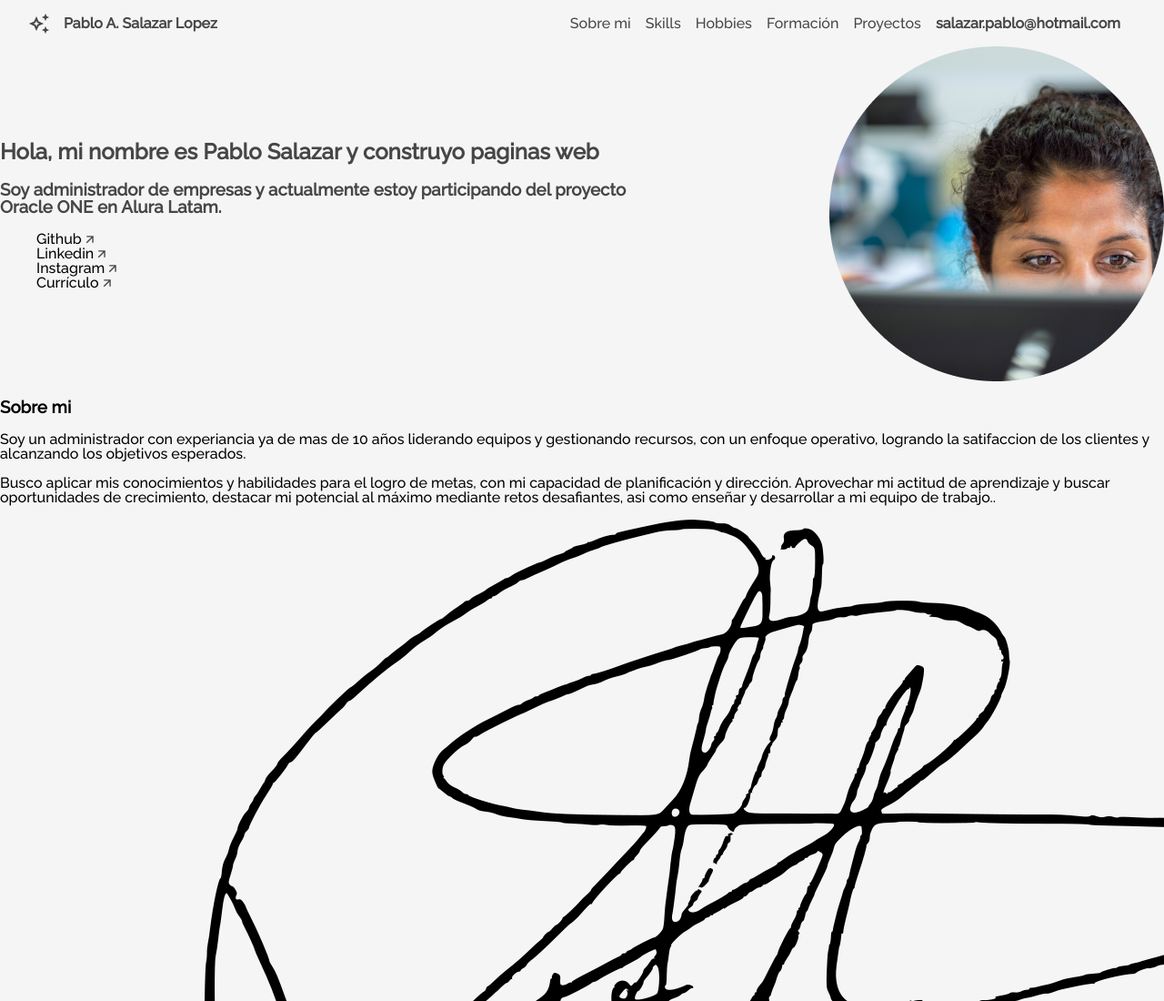
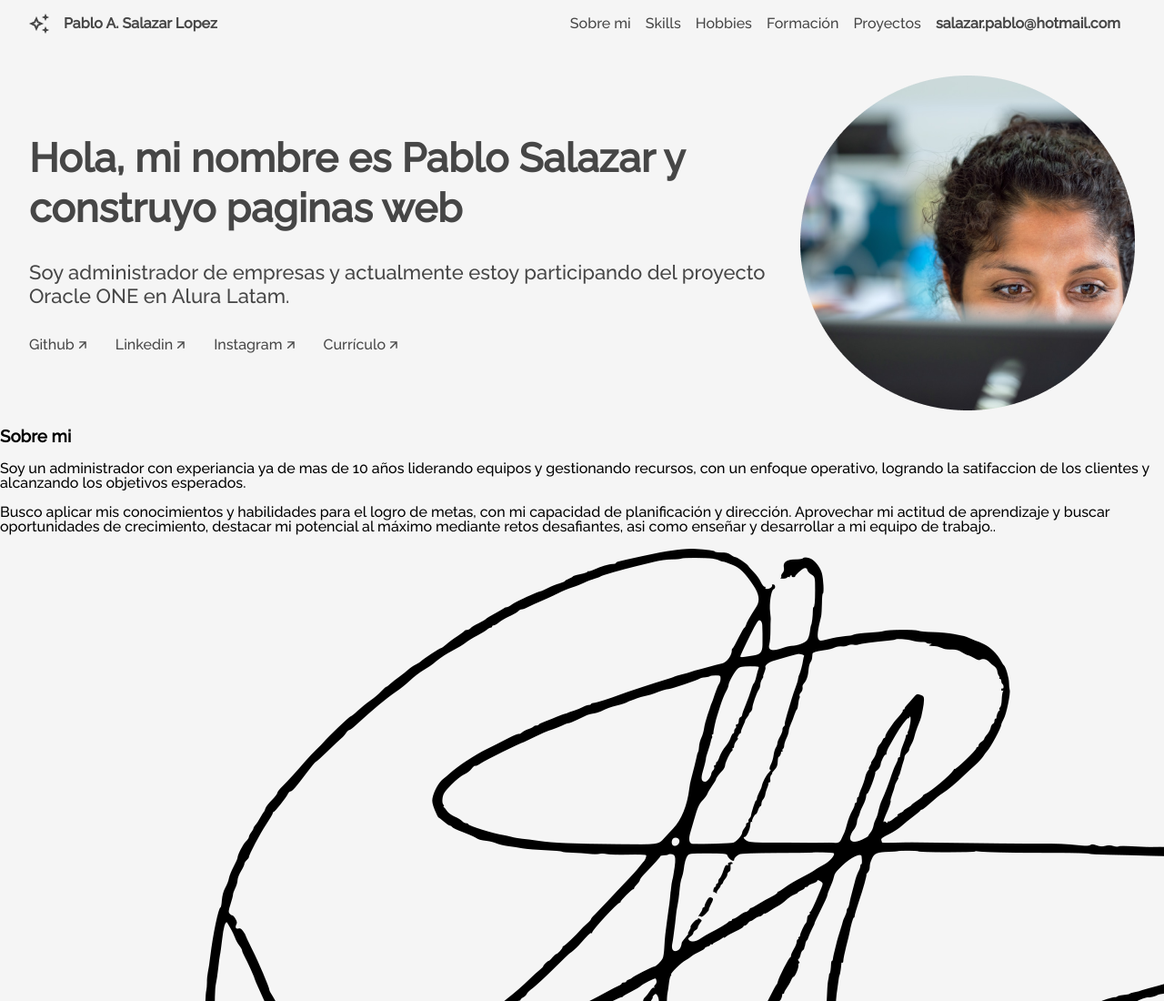
Before and after one commit to Psalazar8505/Portafolio, a plain HTML site: page index.html in a window 1280 px wide. Shown: the top 1100 px of the page at 91% size. Drawn offline with Linux system fonts and the light colour scheme.

Commit message:
terminnando el css de title

```diff
--- a/css/style.css
+++ b/css/style.css
@@ -54,12 +54,9 @@ section.menu{
 
 section.title{
     display: flex;
-    flex-direction: row;
-    justify-content: space-between;
-    align-items: center;
-    padding: 0px;
-    gap: 208px;
-    color: #464646;
+    padding-left: 2rem;
+    padding-right: 2rem;
+    padding-top: 2rem
 }
 
 /*Sección About*/
--- a/css/title/title-container.css
+++ b/css/title/title-container.css
@@ -1,11 +1,28 @@
 .title__container{
-
+    display: flex;
+    flex-direction: column;
 }
 
 .title__bio{
-
+    align-self: stretch;
+    font-weight: 700;
+    font-size: 44px;
+    line-height: 55px;
+    margin: 15px 0 15px 0;
+    flex: none;
+    order: 0;
+    align-self: stretch;
+    flex-grow: 0;
 }
 
 .title__subsection{
-
+    align-self: stretch;
+    font-weight: 400;
+    font-size: 22px;
+    line-height: 26px;
+    margin: 15px 0 15px 0;
+    flex: none;
+    order: 1;
+    align-self: stretch;
+    flex-grow: 0;
 }
--- a/css/title/title-div.css
+++ b/css/title/title-div.css
@@ -1,9 +1,9 @@
 .title__div{
     display: flex;
-    flex-direction: row-reverse;
+    flex-direction: row;
     justify-content: space-between;
     align-items: center;
     padding: 0px;
-    gap: 208px;
+
     color: #464646;
 }
--- a/css/title/title-network.css
+++ b/css/title/title-network.css
@@ -1,11 +1,20 @@
 .title__network{
-
+    display: flex;
+    flex-direction: row;
+    align-items: flex-start;
+    padding: 0px;
+    gap: 32px;
+    flex: none;
+    order: 2;
+    flex-grow: 0;
 }
 
 .title__network__item{
-
+    font-weight: 500;
+    font-size: 16px;
+    line-height: 19px;
 }
 
 .title__network__link{
-
+    color: #464646;
 }
--- a/css/title/title-profile.css
+++ b/css/title/title-profile.css
@@ -1,4 +1,5 @@
 .title__profile{
     width: 368px;
     height: 368px;
+    order: 2;
 }
--- a/index.html
+++ b/index.html
@@ -49,10 +49,10 @@
                 <h3 class="title__subsection">Soy administrador de empresas y actualmente estoy participando del proyecto Oracle ONE en Alura Latam.</h3>
                 <ul class="title__network">
                      <!-- Pon los enlaces de tus redes sociales favoritas -->
-                    <li class="title__network__item"><a class="title__network__link" href="">Github <img src="assets\arrow.png"> </a></li>
-                    <li class="title__network__item"><a class="title__network__link" href="">Linkedin <img src="assets\arrow.png"></a></li>
-                    <li class="title__network__item"><a class="title__network__link" href="">Instagram <img src="assets\arrow.png"></a></li>
-                    <li class="title__network__item"><a class="title__network__link" href="">Currículo <img src="assets\arrow.png"></a></li>
+                    <li class="title__network__item"><a class="title__network__link" href="https://github.com/Psalazar8505">Github <img src="assets\arrow.png"> </a></li>
+                    <li class="title__network__item"><a class="title__network__link" href="https://www.linkedin.com/in/pablo-salazar-gestionyadministracion/">Linkedin <img src="assets\arrow.png"></a></li>
+                    <li class="title__network__item"><a class="title__network__link" href="https://www.instagram.com/dev_salazar_pablo/">Instagram <img src="assets\arrow.png"></a></li>
+                    <li class="title__network__item"><a class="title__network__link" href="https://www.doyoubuzz.com/pablo-salazar">Currículo <img src="assets\arrow.png"></a></li>
                 </ul>
             </div>
         </div>
```
